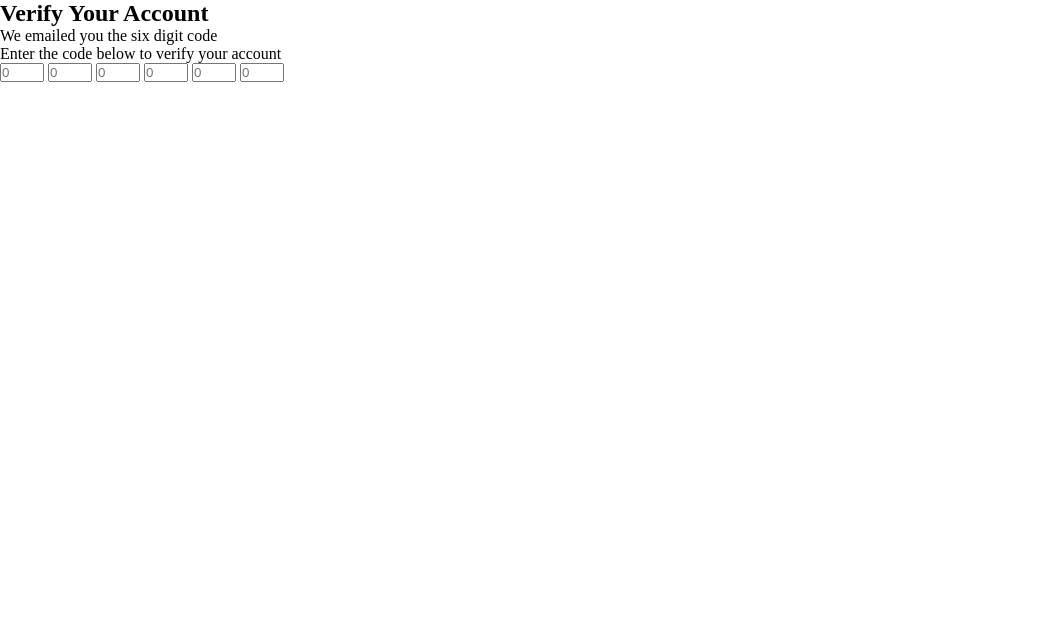
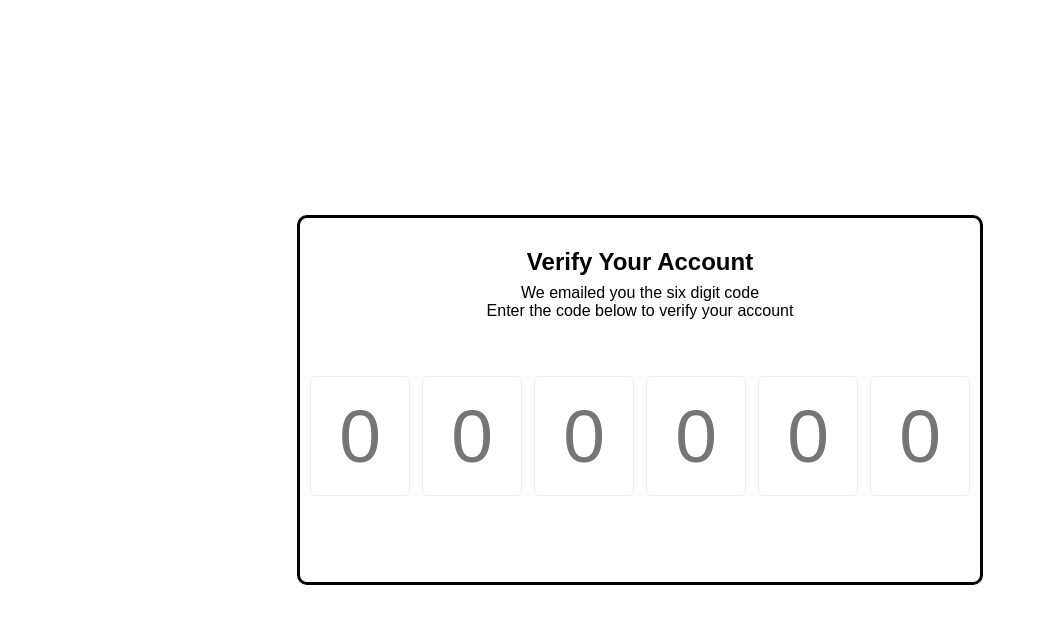
Before and after one commit to mahdi-mey/verify-account, a plain HTML site: page index.html in a window 1280 px wide. Shown: the whole page, without its empty margins (0-1046 px from the left). Drawn offline with Linux system fonts and the light colour scheme.

Commit message:
styling finished for now✔

```diff
--- a/style.css
+++ b/style.css
@@ -3,3 +3,73 @@
     margin: 0;
     padding: 0;
 }
+*{
+    box-sizing: border-box;
+    margin: 0;
+    padding: 0;
+}
+body{
+    font-family: sans-serif;
+    display: flex;
+    align-items: center;
+    justify-content: center;
+    height: 100vh;
+    overflow: hidden;
+}
+.container{
+    background-color: #fff;
+    border: 3px solid black;
+    border-radius: 10px;
+    padding: 30px;
+    max-width: 1000px;
+    text-align: center;
+}
+.container h2{
+    margin-bottom: 8px;
+}
+.code-container{
+    display: flex;
+    align-items: center;
+    justify-content: center;
+    margin: 40px 0;
+    padding: 10px;
+}
+.code{
+    border-radius: 5px;
+    font-size: 75px;
+    height: 120px;
+    width: 100px;
+    border: 1px solid #eee;
+    text-align: center;
+    margin: 1%;
+    font-weight: 300;
+    -moz-appearance: textfield;
+}
+.code::-webkit-outer-spin-button,
+.code::-webkit-inner-spin-button{
+    -webkit-appearance: none;
+    margin: 0;
+}
+.code:valid{
+    border-color: #3498db;
+    box-shadow: 0 10px 10px -5px rgba(0, 0, 0, 0.26);
+}
+.info{
+    background-color: #eaeaea;
+    display: inline-block;
+    padding: 10px;
+    line-height: 20px;
+    max-width: 400px;
+    color: #777;
+    border-radius: 5px;
+}
+@media (max-width: 600px){
+    .code-container{
+        flex-wrap: wrap;
+    }
+    .code{
+        font-size: 60px;
+        height: 80px;
+        max-width: 70px;
+    }
+}
```
